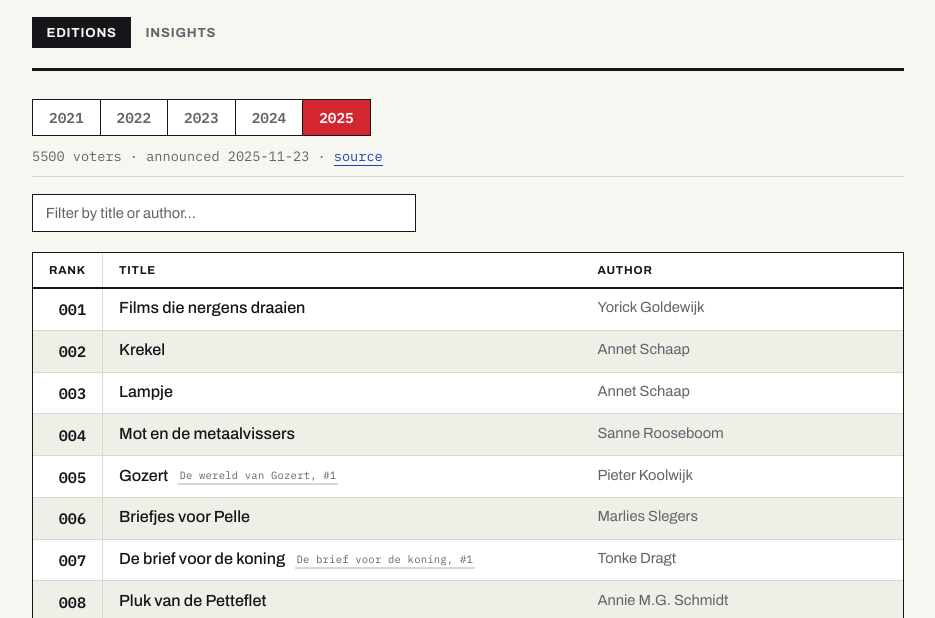
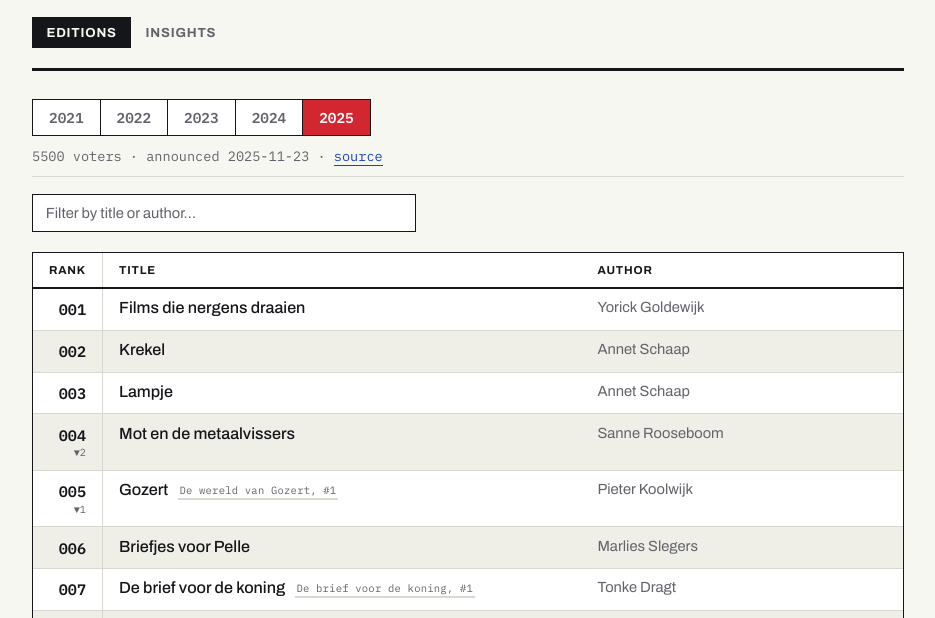
Before and after one commit to olafveerman/grote-vriendelijke-100, a website: page site/index.html in a window 1280 px wide. Shown: the part 175-793 px from the top of the page, without its empty margins (172-1107 px from the left). Drawn offline with Linux system fonts and the light colour scheme; files whose address does not match are found by name; a web font is replaced by a local one.

Commit message:
Show rank change vs. previous edition in the Editions table
Small ▲/▼ + delta under the rank number, quiet and uncoloured (same
muted grey either direction — the arrow carries the meaning, not a
loud badge). Only shown when the book has a ranking in both the
current and prior year and the rank actually changed; silent
otherwise (new entries, unchanged rank, or no prior-year data).

Co-Authored-By: Claude Sonnet 5 <noreply@anthropic.com>

```diff
--- a/site/index.html
+++ b/site/index.html
@@ -268,6 +268,15 @@
     font-variant-numeric: tabular-nums;
     color: var(--ink);
     font-size: 0.95rem;
+  }
+
+  .rank-delta {
+    display: block;
+    font-family: 'IBM Plex Mono', monospace;
+    font-variant-numeric: tabular-nums;
+    font-size: 0.64rem;
+    color: var(--ink-muted);
+    margin-top: 0.1rem;
   }
 
   .title-cell { max-width: 26rem; }
@@ -772,6 +781,7 @@
       rankSpan.className = 'rank-num';
       rankSpan.textContent = String(rank).padStart(3, '0');
       tdRank.appendChild(rankSpan);
+      tdRank.insertAdjacentHTML('beforeend', rankDeltaHtml(b, currentYear, rank));
 
       const tdTitle = document.createElement('td');
       tdTitle.className = 'title-cell';
@@ -825,6 +835,16 @@
   }
   function noIdChipHtml() {
     return `<span class="no-id-chip">no Goodreads ID</span>`;
+  }
+
+  // Quiet, same colour either way — direction is carried by the arrow glyph,
+  // not a loud up/down colour, per the "small hint, not a badge" ask.
+  function rankDeltaHtml(book, year, rank) {
+    const prior = book.editions.find(e => e.year === year - 1)?.rank;
+    if (prior == null || prior === rank) return '';
+    return prior > rank
+      ? `<span class="rank-delta">&#9650;${prior - rank}</span>`
+      : `<span class="rank-delta">&#9660;${rank - prior}</span>`;
   }
 
   function openModal(workKey) {
```
